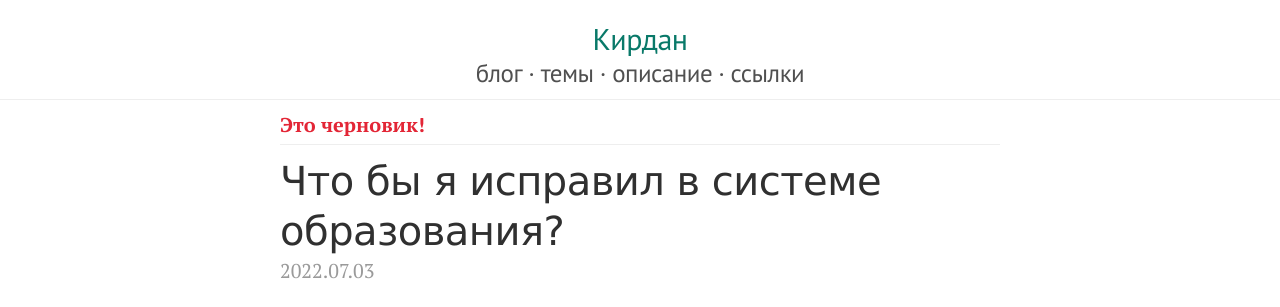
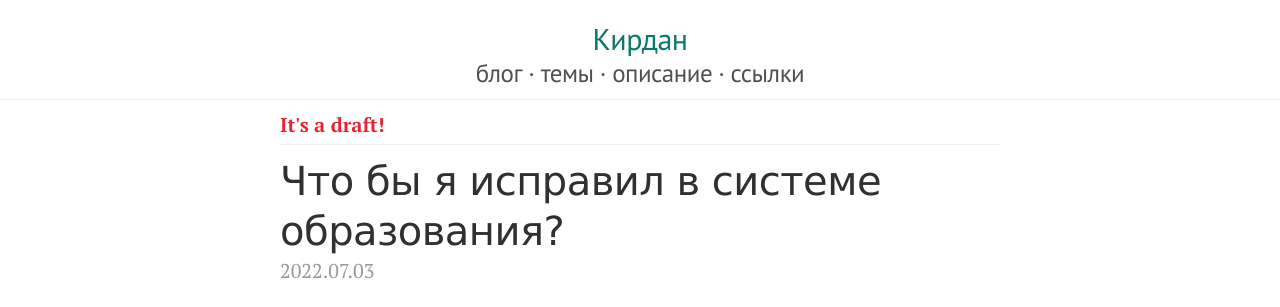
Before and after one commit to KKirdan/kkirdan.github.io, a Jekyll site: the page built from blog/_posts/b/2022-07-03-b1.md, in a window 1280 px wide. Shown: the top 307 px of the page. Built offline with Jekyll 4.4.1, drawn with Linux system fonts in a browser that asks for light colours.

Commit message:
Update post.html

```diff
--- a/_layouts/post.html
+++ b/_layouts/post.html
@@ -2,7 +2,7 @@
 layout: blog
 ---
 {% if page.remark %}{{ page.remark }}<hr>{% endif %}
-{% if page.meta_tags contains "черновик" %}<b><span class="draft">{% if page.comment %}{{ page.comment }}{% else %}Это черновик!{% endif %}</span></b><hr style="margin-top: 0.2em; margin-bottom: 0.5em;">{% endif %}
+{% if page.meta_tags contains "черновик" %}<b><span class="draft">{% if page.comment %}{{ page.comment }}{% else %}{% if page.lang %}It's a draft!{% else %}Это черновик!{% endif %}{% endif %}</span></b><hr style="margin-top: 0.2em; margin-bottom: 0.5em;">{% endif %}
 
 {% if page.show_title == true %}<h1 class="post-title">{{ page.title }}</h1>{% endif %}
 
```
